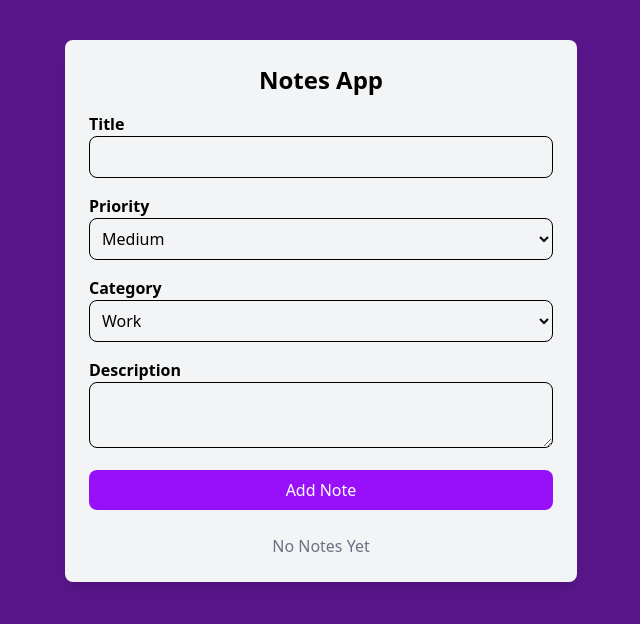
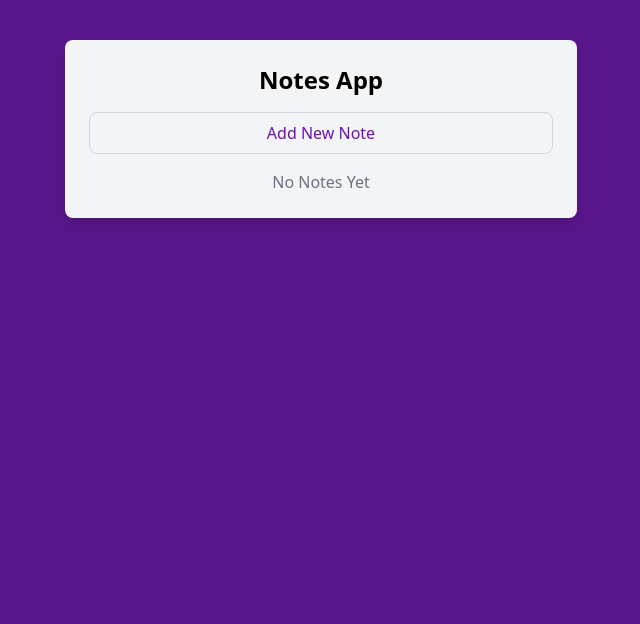
Before and after one commit to AllanSechrist/notes, a React (Vite) app: page / in a window 1280 px wide. Shown: the top 624 px of the page, without its empty margins (319-959 px from the left). Built offline with nearby package versions, Linux system fonts and the light colour scheme.

Commit message:
Refactor form into seperate components, add delete note.

```diff
--- a/src/App.jsx
+++ b/src/App.jsx
@@ -4,13 +4,21 @@ import NoteList from "./components/NoteList";
 
 const App = () => {
   const [notes, setNotes] = useState([]);
+  const deleteNote = (id) => {
+    const confirmDelete = window.confirm("Are you sure you want to delete this note?");
+
+    if(confirmDelete) {
+      setNotes(notes.filter((note) => note.id !== id ));
+    }
+  }
+
   return <div className="max-w-lg mx-auto mt-10 p-6 bg-gray-100 rounded-lg shadow-lg">
     <h2 className="text-2xl font-bold mb-4 text-center">
       Notes App
     </h2>
 
     <NoteForm notes={notes} setNotes={setNotes}/>
-    <NoteList notes={notes}/>
+    <NoteList notes={notes} deleteNote={deleteNote}/>
   </div>;
 }
 
--- a/src/components/NoteForm.jsx
+++ b/src/components/NoteForm.jsx
@@ -1,4 +1,7 @@
 import { useState } from "react";
+import TextInput from "./inputs/TextInput";
+import SelectInput from "./inputs/SelectInput";
+import TextAreaInput from "./inputs/TextAreaInput";
 
 const NoteForm = ({notes, setNotes}) => {
   // const [title, setTitle] = useState('');
@@ -12,6 +15,7 @@ const NoteForm = ({notes, setNotes}) => {
     priority: 'Medium',
     description: ''
   })
+  const [isFormVisible, setIsFormVisible] = useState(false);
 
   const handleChange = (e) => {
     setFormData({
@@ -34,69 +38,58 @@ const NoteForm = ({notes, setNotes}) => {
     })
   }
 
-  return <form onSubmit={handleSubmit} className="mb-6">
-    <div className="mb-4">
-      <label htmlFor="title" className="block font-semibold">
-        Title
-      </label>
-      <input
+  return (
+    <>
+      {/* Toggle Button */}
+      <button onClick={() => setIsFormVisible(!isFormVisible)} className="w-full bg-gray-100 border border-gray-300 text-purple-800 py-2 rounded-lg cursor-pointer hover:bg-purple-200 hover:border-purple-300 transition mb-4">
+        { isFormVisible ? "Hide Form" : "Add New Note"}
+      </button>
+      { isFormVisible && (
+        <form onSubmit={handleSubmit} className="mb-6">
+          <TextInput
+            label="Title"
             name="title"
-        type="text"
-        className="w-full p-2 border rounded-lg"
             value={formData.title}
             onChange={handleChange}
+            required
         />
-    </div>
-
-    {/* PRIORITY */}
-    <div className="mb-4">
-      <label htmlFor="priority" className="block font-semibold">
-        Priority
-      </label>
-      <select
+        <SelectInput
+          label="Priority"
           name="priority"
-        type="text"
-        className="w-full p-2 border rounded-lg"
           value={formData.priority}
           onChange={handleChange}
-        >
-          <option value="High">High</option>
-          <option value="Medium">Medium</option>
-          <option value="Low">Low</option>
-        </select>
-    </div>
-
-    {/* CATEGORY */}
-    <div className="mb-4">
-      <label htmlFor="category" className="block font-semibold">
-        Category
-      </label>
-      <select
+          required
+          options={[
+            {value: 'High', label: 'High'},
+            {value: 'Medium', label: 'Medium'},
+            {value: 'Low', label: 'Low'},
+          ]}
+        />
+        <SelectInput
+          label="Category"
           name="category"
-        type="text"
-        className="w-full p-2 border rounded-lg"
           value={formData.category}
           onChange={handleChange}
-      >
-        <option value="Work">Work</option>
-        <option value="Personal">Personal</option>
-        <option value="Ideas">Ideas</option>
-      </select>
-    </div>
-    <div className="mb-4">
-      <label htmlFor="description" className="block font-semibold">
-        Description
-      </label>
-      <textarea
+          required
+          options={[
+            {value: 'Work', label: 'Work'},
+            {value: 'Personal', label: 'Personal'},
+            {value: 'Ideas', label: 'Ideas'},
+          ]}
+        />
+        <TextAreaInput
+          label="Description"
           name="description"
-        type="text"
-        className="w-full p-2 border rounded-lg"
           value={formData.description}
           onChange={handleChange}
-        ></textarea>
-    </div>
-    <button className="w-full bg-purple-500 text-white py-2 rounded-lg cursor-pointer hover: bg-purple-600">Add Note</button>
+          required={false}
+        />
+        <button className="w-full bg-purple-500 text-white py-2 rounded-lg cursor-pointer hover:bg-purple-600">Add Note</button>
       </form>
+      )}
+
+    </>
+  )
 }
 
 export default NoteForm;
--- a/src/components/NoteList.jsx
+++ b/src/components/NoteList.jsx
@@ -1,4 +1,4 @@
-const NoteList = ({notes}) => {
+const NoteList = ({notes, deleteNote}) => {
   if (notes.length === 0) {
     return (
       <p className="text-center text-gray-500">
@@ -22,6 +22,9 @@ const NoteList = ({notes}) => {
           <p className="mt-2">
             {note.description}
           </p>
+          <button onClick={() => deleteNote(note.id)} className="mt-3 text-red-500 cursor-pointer transition hover:text-red-700">
+            Delete
+          </button>
         </div>
       ))}
     </div>
--- /dev/null
+++ b/src/components/inputs/SelectInput.jsx
@@ -0,0 +1,21 @@
+const SelectInput = ({label, name, value, OnChange, required=false, options}) => {
+  return (
+    <div className="mb-4">
+      <label htmlFor={name} className="block font-semibold">
+        { label }
+      </label>
+      <select
+        name={name}
+        className="w-full p-2 border rounded-lg"
+        value={value}
+        onChange={OnChange}
+        required={required}
+        >
+          {options.map((option) =>
+            <option key={ option.value } value={option.value}>{option.label}</option>
+          )}
+        </select>
+    </div>
+    );
+}
+export default SelectInput;
--- /dev/null
+++ b/src/components/inputs/TextAreaInput.jsx
@@ -0,0 +1,19 @@
+const TextAreaInput = ({label, name, value, onChange, required=false}) => {
+  return (
+    <div className="mb-4">
+      <label htmlFor={name} className="block font-semibold">
+        {label}
+      </label>
+      <textarea
+        name={name}
+        type="text"
+        className="w-full p-2 border rounded-lg"
+        value={value}
+        onChange={onChange}
+        require={required}
+        ></textarea>
+    </div>
+  );
+}
+
+export default TextAreaInput;
--- /dev/null
+++ b/src/components/inputs/TextInput.jsx
@@ -0,0 +1,19 @@
+const TextInput = ({ label, name, value, onChange, required = false}) => {
+  return (
+    <div className="mb-4">
+        <label htmlFor={name} className="block font-semibold">
+          {label}
+        </label>
+        <input
+          name={name}
+          type="text"
+          className="w-full p-2 border rounded-lg"
+          value={value}
+          onChange={onChange}
+          required={required}
+          />
+      </div>
+  );
+}
+
+export default TextInput
```
Lines whose indentation alone changed are shown as unchanged.
